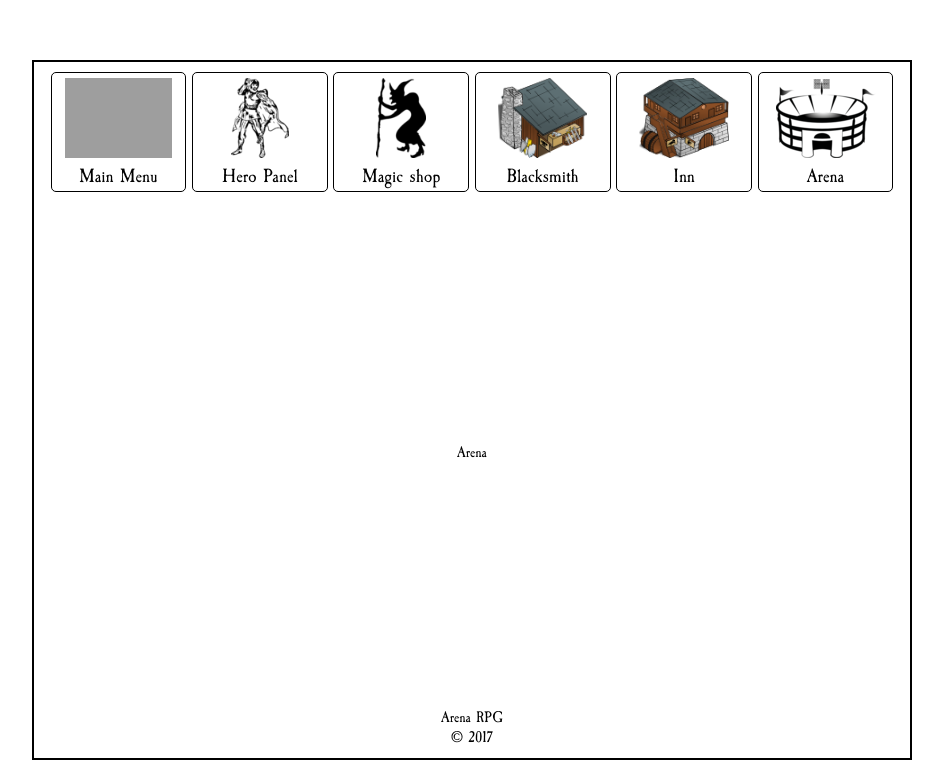
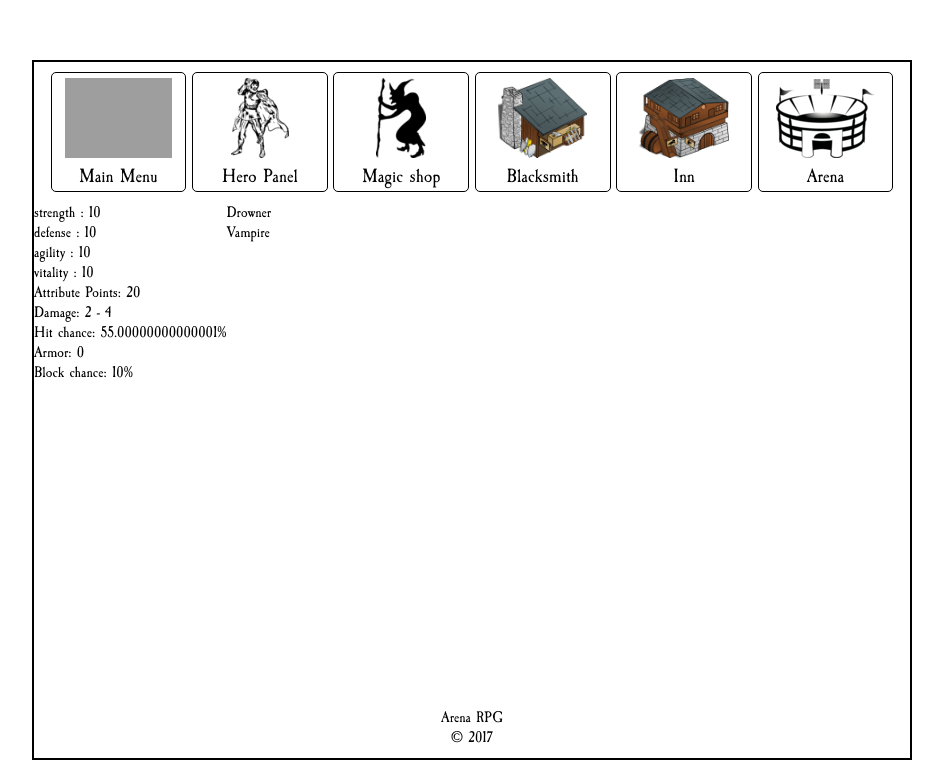
Before and after one commit to studnik18/arena-rpg, a React (Create React App) app: page /arena in a window 1280 px wide. Shown: the part 140-900 px from the top of the page, without its empty margins (168-1111 px from the left). Built offline with nearby package versions, Linux system fonts and the light colour scheme; grey boxes are pictures that could not be loaded.

Commit message:
created arena component

```diff
--- a/src/components/Arena.jsx
+++ b/src/components/Arena.jsx
@@ -1,9 +1,31 @@
 import React from 'react';
+import { connect } from 'react-redux';
 
-const Arena = () => (
+// Copmponents
+import GameBox from './GameBox.jsx';
+import StatsPanel from './StatsPanel.jsx';
+import Opponents from './Opponents.jsx';
 
-	<p> Arena </p>
+// Data
+import { opponentList } from '../data/opponentList.js';
 
-);
+class Arena extends React.Component {
 
-export default Arena;
+
+	render() {
+
+		return (
+
+
+			<GameBox>
+				<StatsPanel />
+				<Opponents list={opponentList}/>
+			</GameBox>
+
+		)
+
+	}
+
+}
+
+export default connect(null, null)(Arena);
--- /dev/null
+++ b/src/components/Opponents.jsx
@@ -0,0 +1,17 @@
+import React from 'react';
+
+const Opponents = ({ list }) => (
+
+	<div>
+		{
+			list.map((opponent, i) =>
+				<p key={i}>{opponent.name}</p>
+			)
+
+		}
+	</div>
+
+
+);
+
+export default Opponents;
--- a/src/components/StatsPanel.jsx
+++ b/src/components/StatsPanel.jsx
@@ -37,13 +37,10 @@ class StatsPanel extends React.Component {
 const mapStateToProps = (state) => ({
 	attributes: state.handlePlayerStats.attributes,
 	attributePoints: state.handlePlayerStats.attributePoints,
-	baseDamage: state.handlePlayerStats.baseDamage,
 	damage: state.handlePlayerStats.damage,
 	armor: state.handlePlayerStats.armor,
-	baseHitChance: state.handlePlayerStats.baseHitChance,
 	hitChance: state.handlePlayerStats.hitChance,
 	blockChance: state.handlePlayerStats.blockChance,
-	baseBlockChance: state.handlePlayerStats.baseBlockChance,
 	equipped: state.handleEquip.equipped
 })
 
--- a/src/data/armory.js
+++ b/src/data/armory.js
@@ -169,5 +169,4 @@ export const armory = [
 		hitChancePenalty: 0.02,
 		blockChanceBonus: 0.3
 	}
-
 ];
--- a/src/data/magicalMixtures.js
+++ b/src/data/magicalMixtures.js
@@ -73,7 +73,6 @@
 		name: "Potion of defense",
 		buyValue: 500,
 		sellValue: 150,
-		damage: 200,
 		effect: {
 			statIncrease: 'defense'
 		},
@@ -86,7 +85,6 @@
 		name: 'Potion of agility',
 		buyValue: 500,
 		sellValue: 250,
-		damage: 100,
 		effect: {
 			statIncrease: 'agilty'
 		},
--- /dev/null
+++ b/src/data/opponentList.js
@@ -0,0 +1,13 @@
+export const opponentList = [
+
+	{
+		name: 'Drowner'
+
+	},
+
+	{
+		name: 'Vampire'
+
+	}
+
+];
```
